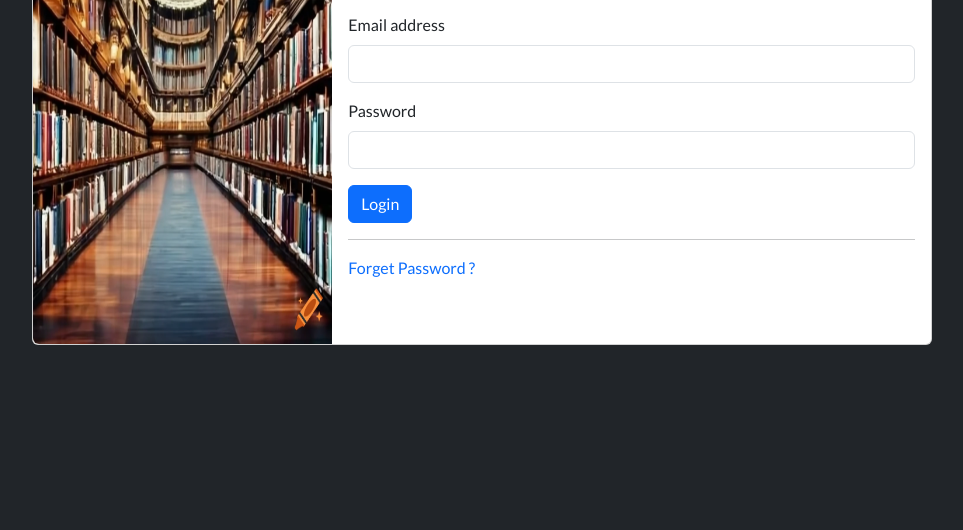
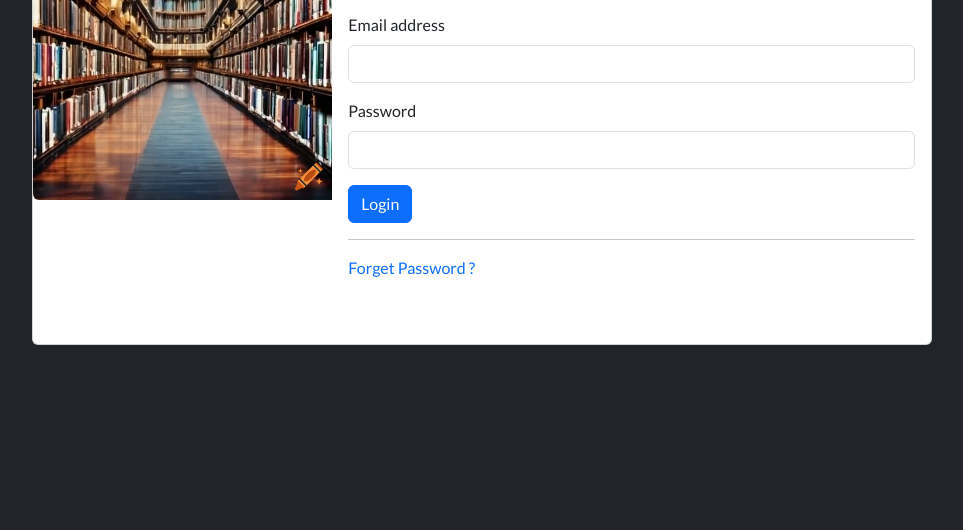
Before and after one commit to ownjanjua/LMS-Project-1, a plain HTML site: page index.html in a window 1280 px wide. Shown: the part 270-800 px from the top of the page, without its empty margins (158-1121 px from the left). Drawn offline with nearby package versions, Linux system fonts and the light colour scheme.

Commit message:
Update index.html

```diff
--- a/index.html
+++ b/index.html
@@ -15,7 +15,7 @@
             <div class="card mb-3" style="max-width: 900px;">
               <div class="row g-0">
                 <div class="col-md-4">
-                  <img style="height: 100%;" src="./assets/img/login-png.webp" class="img-fluid rounded-start" alt="">
+                  <img src="./assets/img/login-png.webp" class="img-fluid rounded-start" alt="">
                 </div>
                 <div class="col-md-8">
                   <div class="card-body mb-5">
```
